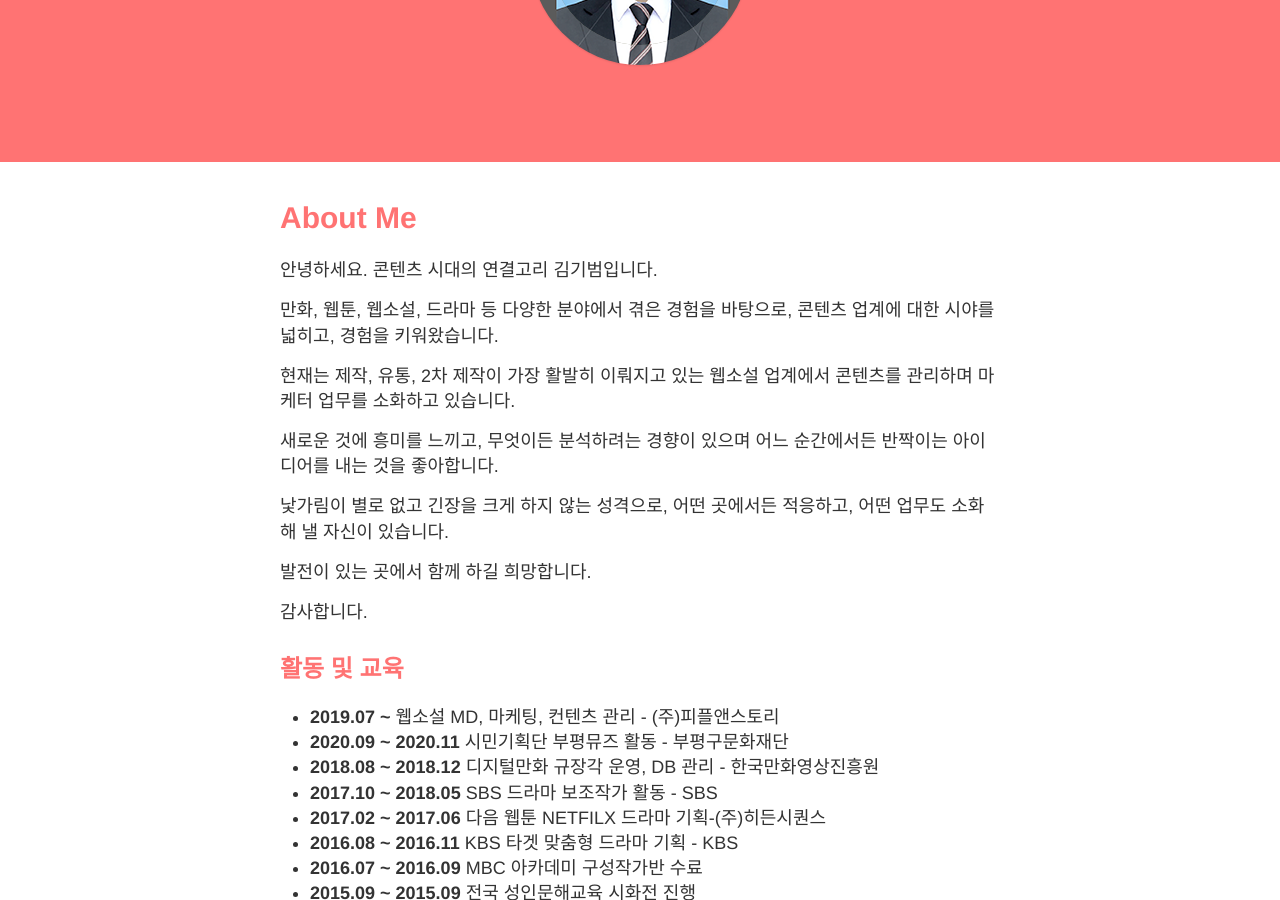
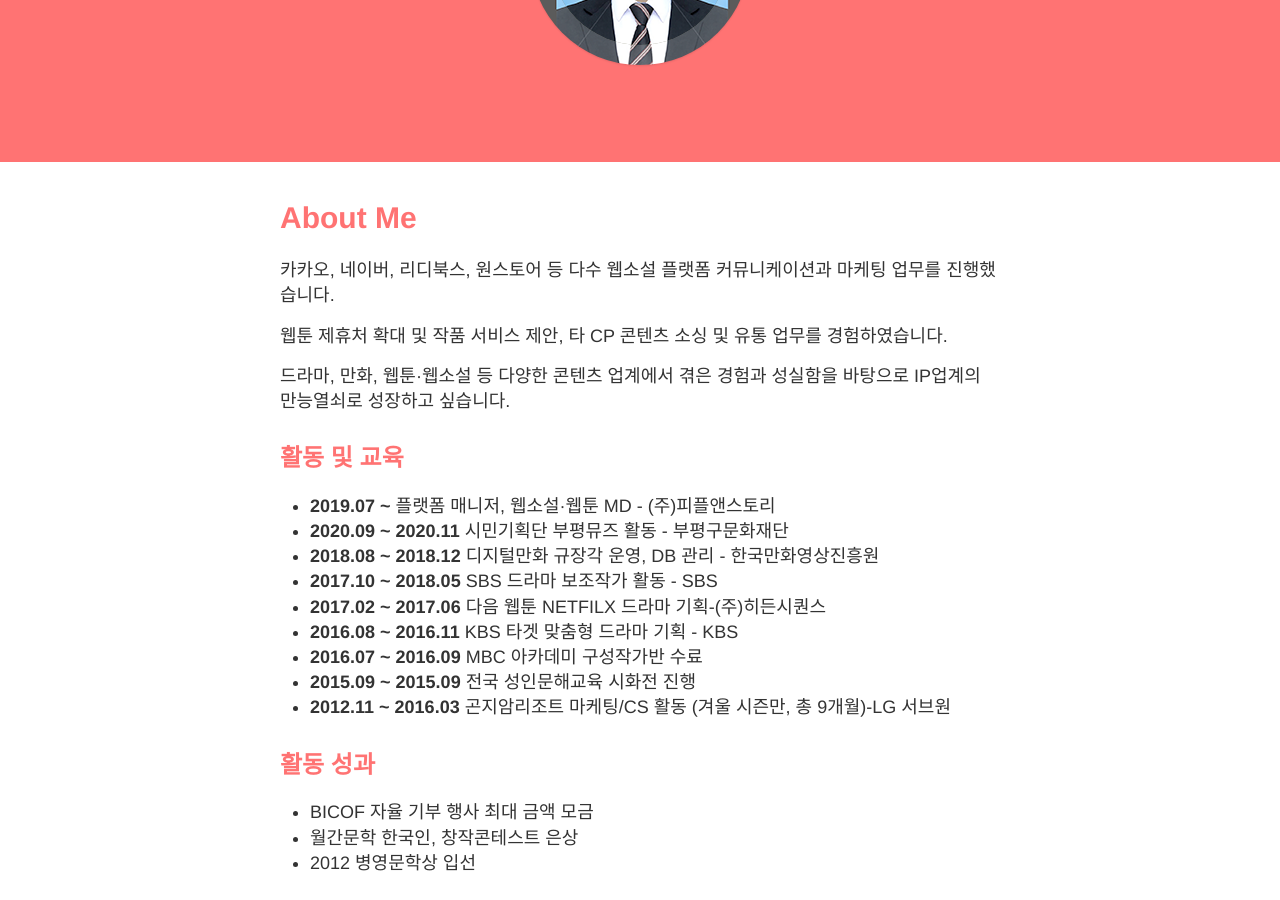
Before and after one commit to kibumkim91/kibumkim.github.io, a Jekyll site: the page built from about.md, in a window 1280 px wide and 900 px high, scrolled down 316 px. Built offline with Jekyll 4.4.1, drawn with Linux system fonts in a browser that asks for light colours; nearby versions of some CDN libraries; grey boxes are pictures that could not be loaded.

Commit message:
Update about.md

```diff
--- a/about.md
+++ b/about.md
@@ -4,25 +4,19 @@
 permalink: /about/
 ---
 
-안녕하세요. 콘텐츠 시대의 연결고리 김기범입니다.
+카카오, 네이버, 리디북스, 원스토어 등
+다수 웹소설 플랫폼 커뮤니케이션과 마케팅 업무를 진행했습니다.
 
-만화, 웹툰, 웹소설, 드라마 등 다양한 분야에서 겪은 경험을 바탕으로, 콘텐츠 업계에 대한 시야를 넓히고, 경험을 키워왔습니다.
+웹툰 제휴처 확대 및 작품 서비스 제안,
+타 CP 콘텐츠 소싱 및 유통 업무를 경험하였습니다.
 
-현재는 제작, 유통, 2차 제작이 가장 활발히 이뤄지고 있는 웹소설 업계에서 콘텐츠를 관리하며 마케터 업무를 소화하고 있습니다.
-
-새로운 것에 흥미를 느끼고, 무엇이든 분석하려는 경향이 있으며 어느 순간에서든 반짝이는 아이디어를 내는 것을 좋아합니다.
-
-낯가림이 별로 없고 긴장을 크게 하지 않는 성격으로, 어떤 곳에서든 적응하고, 어떤 업무도 소화해 낼 자신이 있습니다.
-
-발전이 있는 곳에서 함께 하길 희망합니다.
-
-
-감사합니다.
+드라마, 만화, 웹툰·웹소설 등 다양한 콘텐츠 업계에서 겪은 경험과
+성실함을 바탕으로 IP업계의 만능열쇠로 성장하고 싶습니다.
 
 
 ## 활동 및 교육
 
-* **2019.07 ~** 웹소설 MD, 마케팅, 컨텐츠 관리 - (주)피플앤스토리
+* **2019.07 ~** 플랫폼 매니저, 웹소설·웹툰 MD - (주)피플앤스토리
 * **2020.09 ~ 2020.11** 시민기획단 부평뮤즈 활동 - 부평구문화재단
 * **2018.08 ~ 2018.12** 디지털만화 규장각 운영, DB 관리 - 한국만화영상진흥원
 * **2017.10 ~ 2018.05** SBS 드라마 보조작가 활동 - SBS
```
